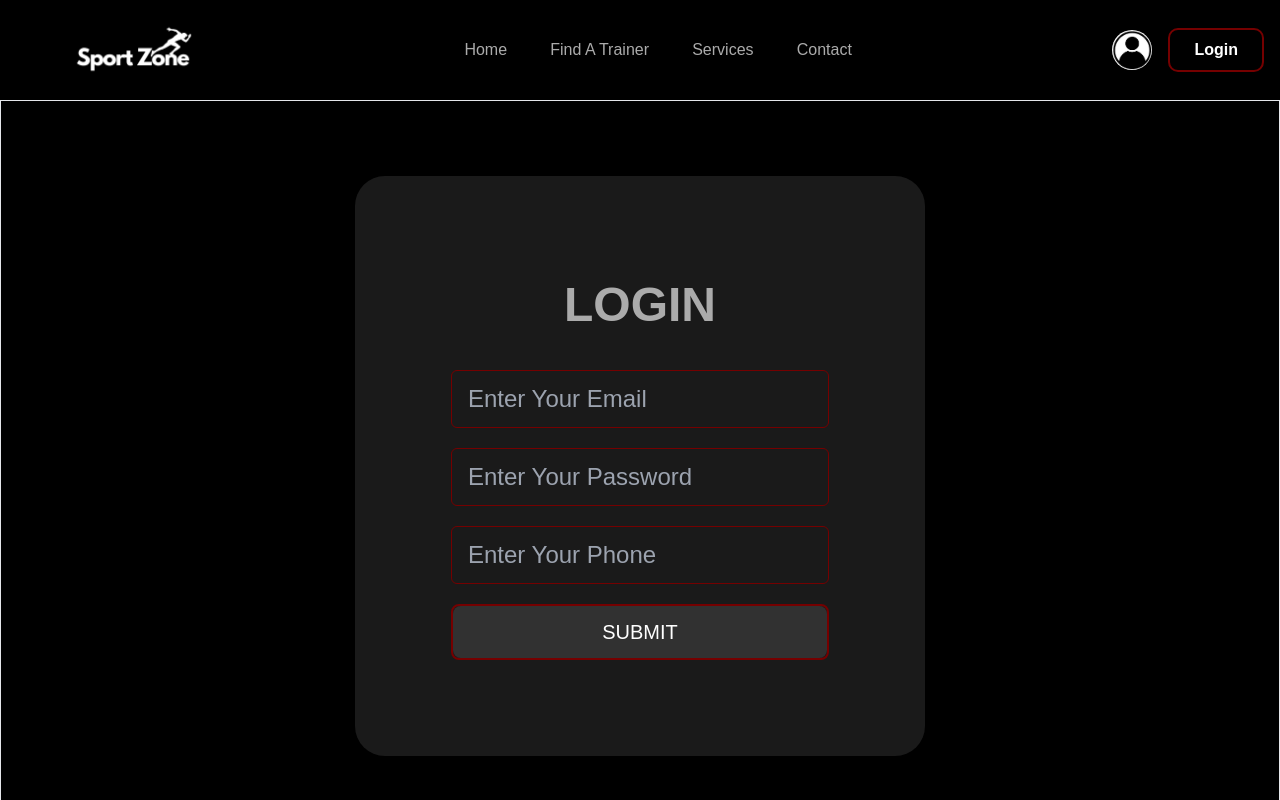
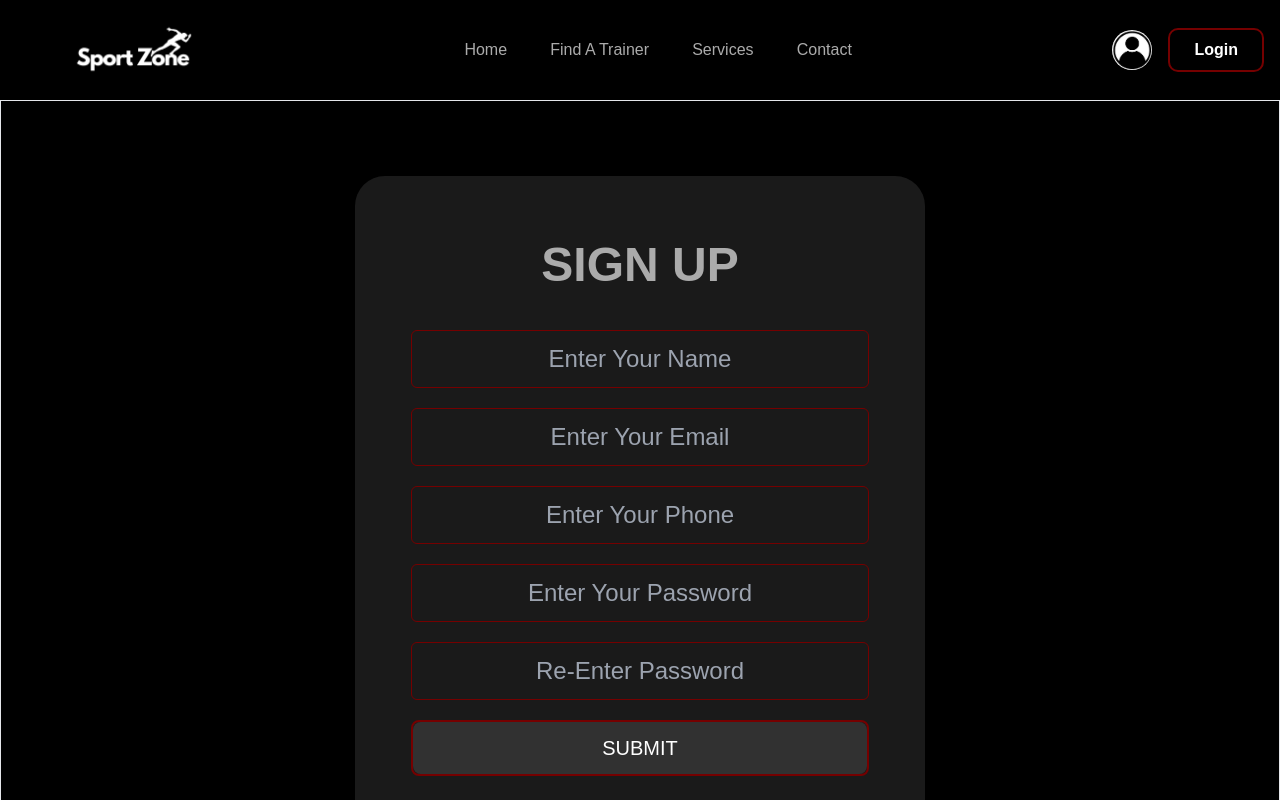
Before and after one commit to bishnupk888/sportzone-, a React (Vite) app in the folder frontend/: page /register in a window 1280 px wide. Shown: the top 800 px of the page. Built offline with nearby package versions, Linux system fonts and the light colour scheme; a web font is replaced by a local one.

Commit message:
third commit-frontend

```diff
--- a/frontend/src/components/Footer/Footer.jsx
+++ b/frontend/src/components/Footer/Footer.jsx
@@ -2,7 +2,7 @@ import React from 'react'
 
 const Footer = () => {
   return (
-    <div className='text-white mt-[500px] bg-black '>
+    <div className='text-white bg-black '>
       Footer
     </div>
   )
--- a/frontend/src/pages/Home.jsx
+++ b/frontend/src/pages/Home.jsx
@@ -12,7 +12,7 @@ const Home = () => {
             <div className='w-full lg:w-auto'>
               <div className='w-full lg:w-[800px] p-[30px] lg:px-[50px] lg:py-[100px]'>
                 <h1 className='text-[40px] leading-[46px] text-textColor font-[800] md:text-[50px] md:leading-[60px] lg:text-[60px] lg:leading-[70px]'>
-                  "Elevate Your Game, Dominate the Field!"
+                “ Elevate Your Game, Dominate the Field! ”
                 </h1>
                 <p className='text_para lg:w-[600px] mt-[20px]'>
                   Calling all sports enthusiasts and professionals! Register with us to connect, learn, and grow.
@@ -33,7 +33,7 @@ const Home = () => {
       <div className='container bg-black mx-auto px-4   overflow-hidden h-[90%] items-center justify-between'>
           <div className='flex flex-col lg:flex-row  items-center justify-between' >
             {/* _______hero image _____*/}
-         <div className='relative max-h-[500px] h-auto lg:h-[500px] w-auto md:h-[450px] md:mt-[50px] sm:h-[450px] sm:mt-[20px] flex items-center justify-center mt-[150px]'>
+         <div className='relative max-h-[500px]  h-auto lg:h-[500px] w-auto md:h-[450px] md:mt-[50px] sm:h-[450px] sm:mt-[20px] flex items-center justify-center mt-[150px]'>
           <div className="absolute inset-0 bg-black opacity-25"></div>
                <img src={hero2Img} alt="" className='w-full h-full object-cover lg:w-auto lg:h-full blend-overlay' />
           </div>
--- a/frontend/src/pages/Login.jsx
+++ b/frontend/src/pages/Login.jsx
@@ -23,7 +23,7 @@ const Login = () => {
                 name='email'
                 value={formData.email}
                 onChange={handleInputChange}
-                className='w-full px-4 py-3 border border-solid border-redBorder focus:outline-none text-xl md:text-2xl leading-7 text-white bg-transparent rounded-md'
+                className='w-full px-4 py-3 border border-solid border-redBorder focus:outline-none text-xl md:text-2xl leading-7 text-white bg-transparent rounded-md text-center '
               />
             </div>
 
@@ -34,11 +34,11 @@ const Login = () => {
                 name='password'
                 value={formData.password}
                 onChange={handleInputChange}
-                className='w-full px-4 py-3 border border-solid border-redBorder focus:outline-none text-xl md:text-2xl leading-7 text-white bg-transparent rounded-md'
+                className='w-full px-4 py-3 border border-solid border-redBorder focus:outline-none text-xl md:text-2xl leading-7 text-white bg-transparent rounded-md text-center'
               />
             </div>
 
-            <div className='border-2 border-redBorder rounded-lg'>
+            <div className='border-2 border-redBorder rounded-lg mt-[30px] ml-[40px] max-w-[300px] '>
               <button type='submit' className='w-full bg-buttonBgColor text-white text-lg md:text-xl leading-[30px] rounded-lg px-4 py-3'>
                 Submit
               </button>
--- a/frontend/src/pages/Signup.jsx
+++ b/frontend/src/pages/Signup.jsx
@@ -2,8 +2,11 @@ import React, { useState } from 'react';
 
 const Signup = () => {
   const [formData, setFormData] = useState({
+    name:'',
     email: '',
-    password: ''
+    phone:'',
+    password: '',
+    confirmPassword:''
   });
 
   const handleInputChange = (e) => {
@@ -13,9 +16,19 @@ const Signup = () => {
   return (
     <>
       <section className='px-5 lg:px-0 bg-black min-h-screen overflow-auto border border-red'>
-        <div className='text-center w-full max-w-[570px] mx-auto rounded-[30px] shadow-md md:p-20 bg-bgColorComponennt'>
-          <h1 className='text-textColor text-4xl md:text-5xl leading-9 font-bold py-[25px]'>LOGIN</h1>
+        <div className='text-center w-full max-w-[570px] mx-auto rounded-[30px] shadow-md md:p-10 bg-bgColorComponennt'>
+          <h1 className='text-textColor text-4xl md:text-5xl leading-9 font-bold py-[25px]'>SIGN UP</h1>
           <form className='py-4 px-4 '>
+          <div className='mb-5'>
+              <input
+                type="text"
+                placeholder='Enter Your Name'
+                name='name'
+                value={formData.name}
+                onChange={handleInputChange}
+                className='w-full px-4 py-3 border border-solid border-redBorder focus:outline-none text-xl md:text-2xl leading-7 text-white bg-transparent rounded-md text-center '
+              />
+            </div>
             <div className='mb-5'>
               <input
                 type="email"
@@ -23,10 +36,20 @@ const Signup = () => {
                 name='email'
                 value={formData.email}
                 onChange={handleInputChange}
-                className='w-full px-4 py-3 border border-solid border-redBorder focus:outline-none text-xl md:text-2xl leading-7 text-white bg-transparent rounded-md'
+                className='w-full px-4 py-3 border border-solid border-redBorder focus:outline-none text-xl md:text-2xl leading-7 text-white bg-transparent rounded-md text-center'
               />
             </div>
 
+            <div className='mb-5'>
+              <input
+                type="text"
+                placeholder='Enter Your Phone'
+                name='phone'
+                value={formData.phone}
+                onChange={handleInputChange}
+                className='w-full px-4 py-3 border border-solid border-redBorder focus:outline-none text-xl md:text-2xl leading-7 text-white bg-transparent rounded-md text-center'
+              />
+            </div>
             <div className='mb-5'>
               <input
                 type="password"
@@ -34,19 +57,20 @@ const Signup = () => {
                 name='password'
                 value={formData.password}
                 onChange={handleInputChange}
-                className='w-full px-4 py-3 border border-solid border-redBorder focus:outline-none text-xl md:text-2xl leading-7 text-white bg-transparent rounded-md'
+                className='w-full px-4 py-3 border border-solid border-redBorder focus:outline-none text-xl md:text-2xl leading-7 text-white bg-transparent rounded-md text-center'
               />
             </div>
             <div className='mb-5'>
               <input
-                type="text"
-                placeholder='Enter Your Phone'
-                name='phone'
-                value={formData.phone}
+                type="password"
+                placeholder='Re-Enter Password'
+                name='confirmPassword'
+                value={formData.confirmPassword}
                 onChange={handleInputChange}
-                className='w-full px-4 py-3 border border-solid border-redBorder focus:outline-none text-xl md:text-2xl leading-7 text-white bg-transparent rounded-md'
+                className='w-full px-4 py-3 border border-solid border-redBorder focus:outline-none text-xl md:text-2xl leading-7 text-white bg-transparent rounded-md text-center'
               />
             </div>
+
 
             <div className='border-2 border-redBorder rounded-lg'>
               <button type='submit' className='w-full bg-buttonBgColor text-white text-lg md:text-xl leading-[30px] rounded-lg px-4 py-3'>
```
